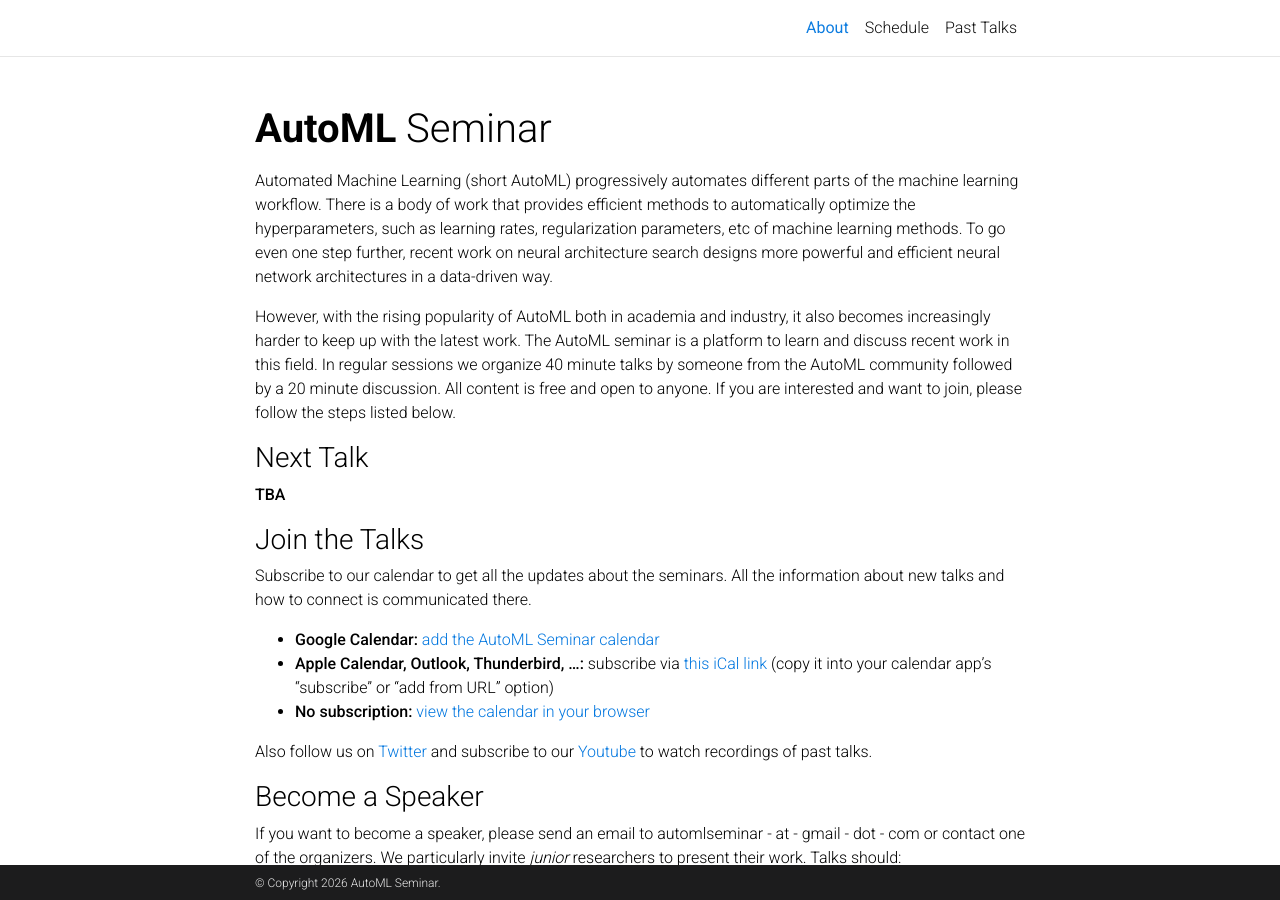
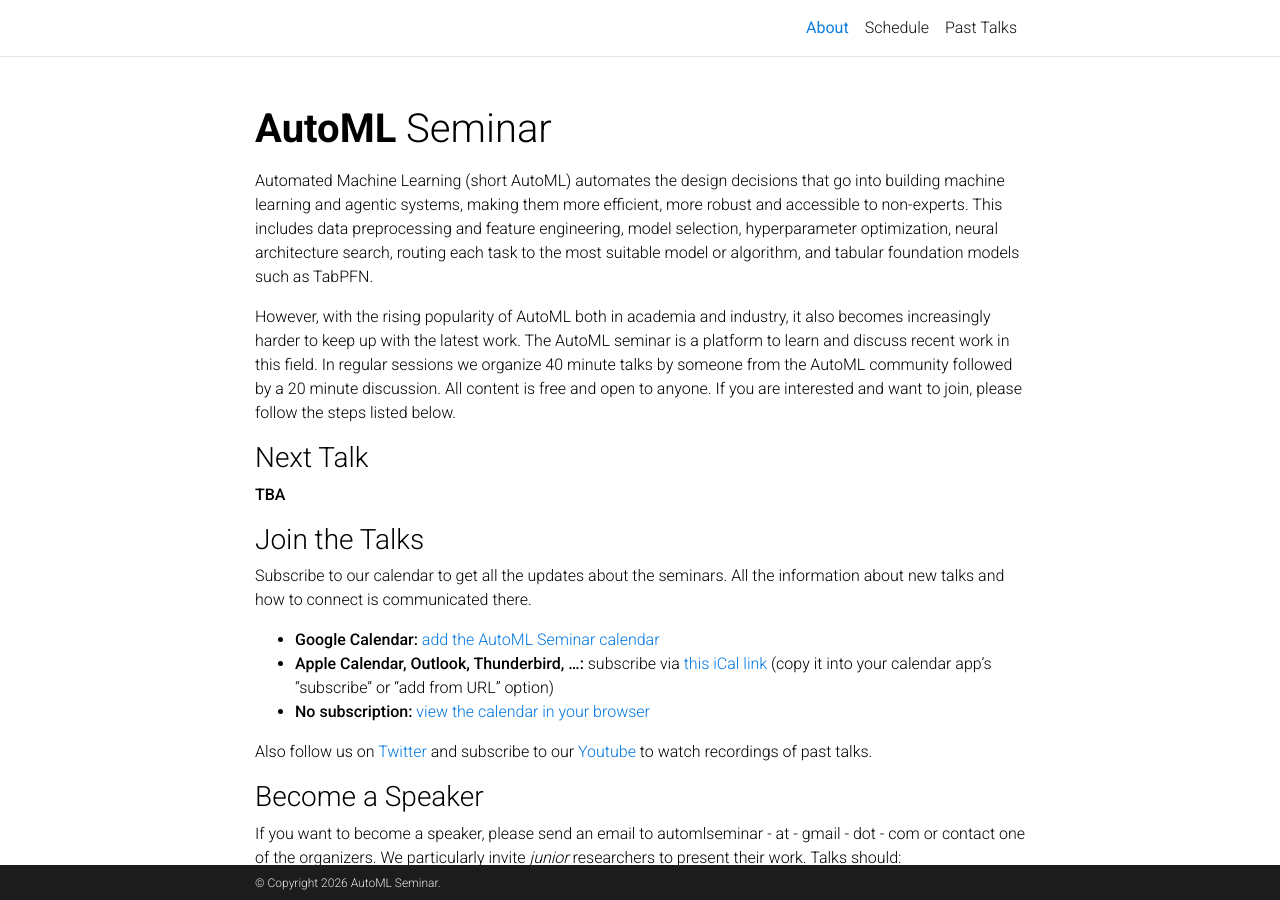
Before and after one commit to AutoML-Seminars/AutoML-Seminars.github.io, a Jekyll site: the page built from _pages/about.md, in a window 1280 px wide and 900 px high. Built offline with Jekyll 4.4.1, drawn with Linux system fonts in a browser that asks for light colours; comment, search, counter and statistics services are not loaded; a style sheet for code colours, icons or effects is not loaded.

Commit message:
Broaden intro to cover AutoML more generally

```diff
--- a/_pages/about.md
+++ b/_pages/about.md
@@ -10,8 +10,8 @@ social: true  # includes social icons at the bottom of the page
 ---
 
 
-Automated Machine Learning (short AutoML) progressively automates different parts of the machine learning workflow.
-There is a body of work that provides efficient methods to automatically optimize the hyperparameters, such as learning rates, regularization parameters, etc of machine learning methods. To go even one step further, recent work on neural architecture search designs more powerful and efficient neural network architectures in a data-driven way.
+Automated Machine Learning (short AutoML) automates the design decisions that go into building machine learning and agentic systems, making them more efficient, more robust and accessible to non-experts.
+This includes data preprocessing and feature engineering, model selection, hyperparameter optimization, neural architecture search, routing each task to the most suitable model or algorithm, and tabular foundation models such as TabPFN.
 
 However, with the rising popularity of AutoML both in academia and industry, it also becomes increasingly harder to keep up with the latest work. The AutoML seminar is a platform to learn and discuss recent work in this field. In regular sessions we organize 40 minute talks by someone from the AutoML community followed by a 20 minute discussion.
 All content is free and open to anyone. If you are interested and want to join, please follow the steps listed below.
```
